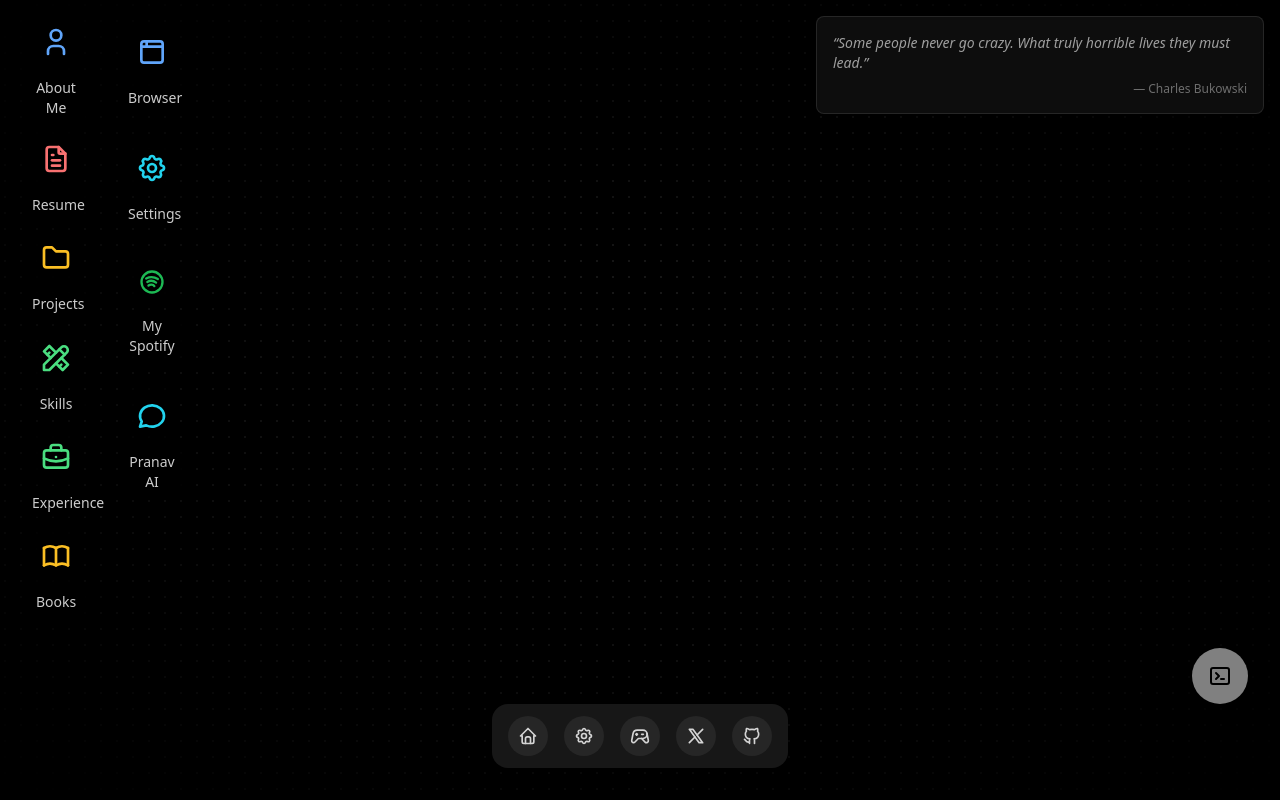
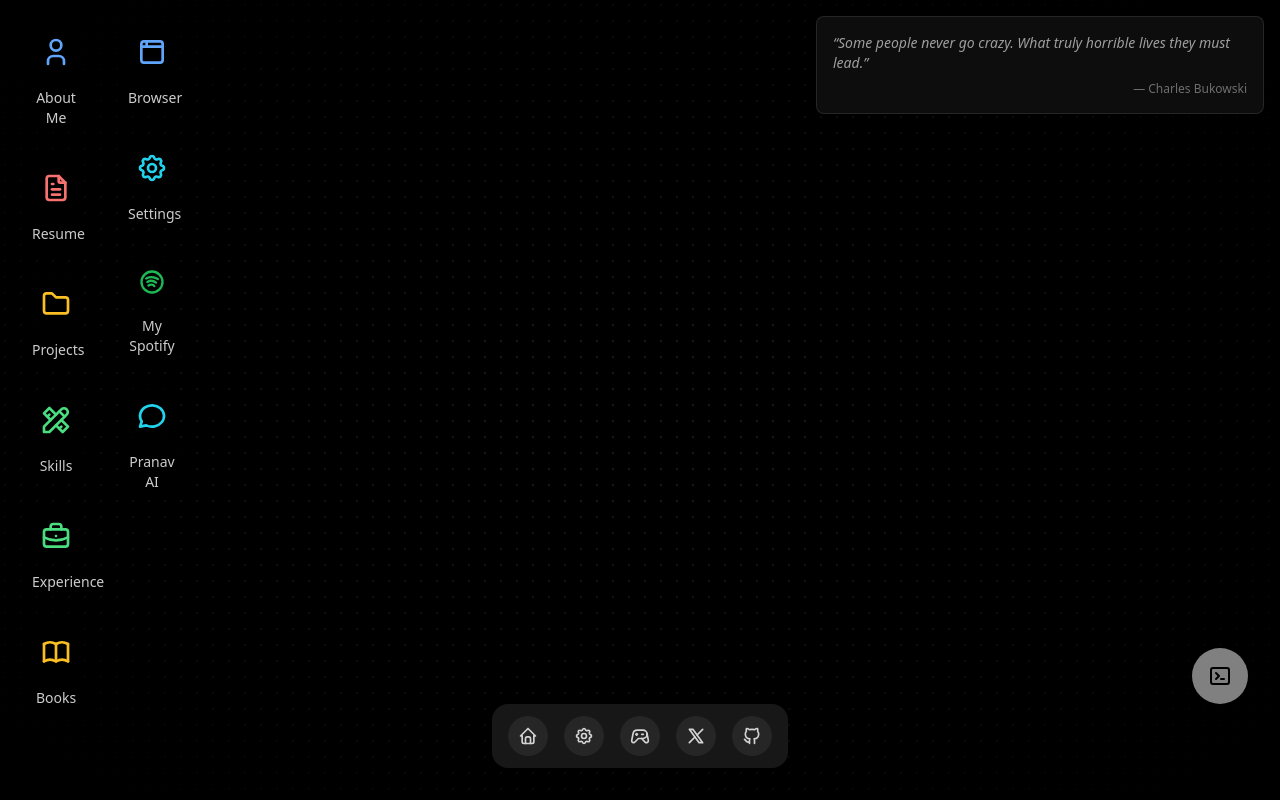
Before and after one commit to Pranav322/portfolio-v3, a Next.js app: page / in a window 1280 px wide. Built offline with nearby package versions, Linux system fonts and the light colour scheme.

Commit message:
fix(desktop): let app icons fill available height

```diff
--- a/app/components/ui/DesktopIcons.tsx
+++ b/app/components/ui/DesktopIcons.tsx
@@ -4,16 +4,12 @@ import { AnimatePresence } from 'framer-motion';
 // Hook to detect device types
 const useDeviceType = () => {
   const [deviceType, setDeviceType] = useState<'desktop' | 'tablet' | 'mobile'>('desktop');
-  const [windowSize, setWindowSize] = useState({ width: 0, height: 0 });
 
   useEffect(() => {
     let timeoutId: NodeJS.Timeout;
 
     const checkDeviceType = () => {
       const width = window.innerWidth;
-      const height = window.innerHeight;
-
-      setWindowSize({ width, height });
 
       if (width < 640) {
         setDeviceType('mobile');
@@ -38,7 +34,7 @@ const useDeviceType = () => {
     };
   }, []);
 
-  return { deviceType, windowSize };
+  return deviceType;
 };
 
 import {
@@ -154,7 +150,7 @@ export function DesktopIcons({
 }: {
   onWallpaperChange?: (wallpaper: string) => void;
 }) {
-  const { deviceType, windowSize } = useDeviceType();
+  const deviceType = useDeviceType();
   const { currentTheme } = useTheme();
   const [selectedIcon, setSelectedIcon] = useState<string | null>(null);
   const [showAbout, setShowAbout] = useState(false);
@@ -297,50 +293,6 @@ export function DesktopIcons({
     [currentTheme]
   );
 
-  // Organize icons into columns for desktop - memoized to prevent recalculation on every render
-  const organizedColumns = useMemo(() => {
-    if (deviceType !== 'desktop') return [icons]; // For mobile/tablet, return as single array
-
-    // Calculate optimal layout for desktop with natural column flow
-    const availableHeight = windowSize.height - 180; // Account for margins, padding, and bottom dock
-    const availableWidth = windowSize.width - 100; // Account for left margin and some right padding
-    const iconHeight = 100; // More accurate height per icon including gap and text
-    const iconWidth = 88; // Width per icon including gap
-    const totalIcons = icons.length;
-
-    // Calculate maximum icons per column that can fit vertically
-    const maxIconsPerColumn = Math.max(1, Math.floor(availableHeight / iconHeight));
-
-    // Calculate minimum columns needed to fit all icons
-    const minColumnsNeeded = Math.ceil(totalIcons / maxIconsPerColumn);
-
-    // Calculate maximum columns that can fit horizontally
-    const maxColumnsByWidth = Math.floor(availableWidth / iconWidth);
-
-    // Use the minimum of what we need and what fits horizontally
-    const optimalColumns = Math.max(1, Math.min(minColumnsNeeded, maxColumnsByWidth, 4)); // Max 4 columns for readability
-
-    const columns: (typeof icons)[] = [];
-
-    for (let i = 0; i < optimalColumns; i++) {
-      columns.push([]);
-    }
-
-    // Fill columns naturally - fill first column completely, then move to next
-    let currentColumn = 0;
-    for (let i = 0; i < icons.length; i++) {
-      if (
-        columns[currentColumn].length >= maxIconsPerColumn &&
-        currentColumn < optimalColumns - 1
-      ) {
-        currentColumn++;
-      }
-      columns[currentColumn].push(icons[i]);
-    }
-
-    return columns.filter(column => column.length > 0); // Remove empty columns
-  }, [deviceType, windowSize, icons]);
-
   // Get layout classes based on device type
   const getLayoutClasses = () => {
     switch (deviceType) {
@@ -350,7 +302,7 @@ export function DesktopIcons({
         return 'flex flex-wrap gap-4 max-w-[calc(100vw-2rem)]';
       case 'desktop':
       default:
-        return 'flex gap-4 max-h-[calc(100vh-200px)]';
+        return 'flex h-[calc(100vh-2rem)] flex-col flex-wrap content-start gap-x-4 gap-y-3';
     }
   };
 
@@ -406,9 +358,7 @@ export function DesktopIcons({
       >
         {deviceType === 'desktop' ? (
           <div className={getLayoutClasses()}>
-            {organizedColumns.map((column, columnIndex) => (
-              <div key={columnIndex} className="flex flex-col gap-3">
-                {column.map(icon => (
+            {icons.map(icon => (
               <motion.button
                 type="button"
                 aria-label={icon.name}
@@ -449,8 +399,6 @@ export function DesktopIcons({
                   {icon.name}
                 </span>
               </motion.button>
-                ))}
-              </div>
             ))}
           </div>
         ) : (
```
Lines whose indentation alone changed are shown as unchanged.
